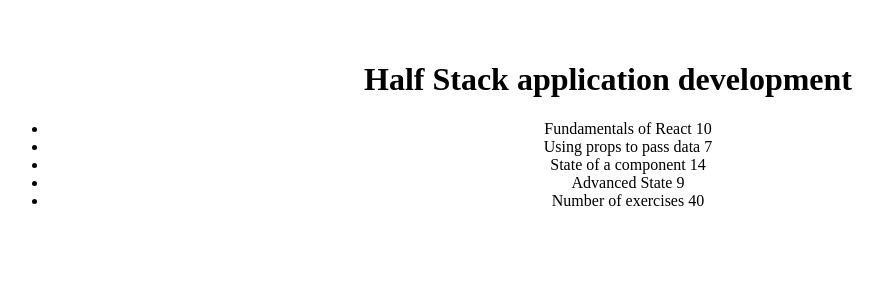
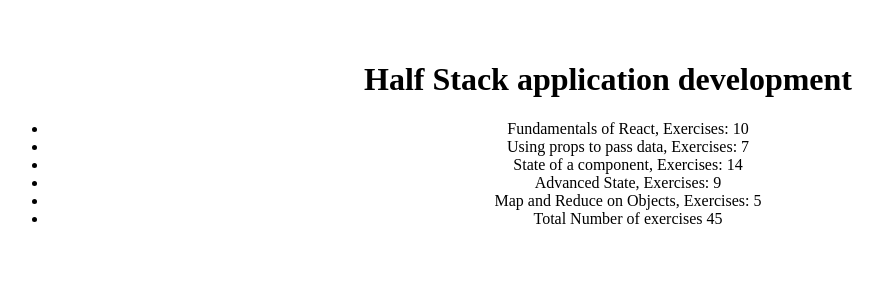
Before and after one commit to ddenio/reactFullstackOpenPart2, a React (Vite) app: page / in a window 1280 px wide. Shown: the top 300 px of the page, without its empty margins (32-915 px from the left). Built offline with nearby package versions, Linux system fonts and the light colour scheme.

Commit message:
Added new courses to check functionality, added 'total' component

```diff
--- a/src/App.jsx
+++ b/src/App.jsx
@@ -28,6 +28,11 @@
         name: 'Advanced State',
         exercises: 9,
         id: 4
+      },
+      {
+        name: 'Map and Reduce on Objects',
+        exercises: 5,
+        id: 5
       }
     ]
   }
--- a/src/components/Part.jsx
+++ b/src/components/Part.jsx
@@ -1,7 +1,7 @@
 const Part = ({part}) => {
     console.log("Part props:", part)
     return (
-        <li>{part.name} {part.exercises}</li>
+        <li>{part.name}, Exercises: {part.exercises}</li>
     )
   }
 
--- a/src/components/Total.jsx
+++ b/src/components/Total.jsx
@@ -4,7 +4,7 @@
     const total = parts.reduce((sum, part) => sum + part.exercises, 0)
 
     return (
-      <li>Number of exercises {total}</li>
+      <li>Total Number of exercises {total}</li>
     )
     }
 
```
